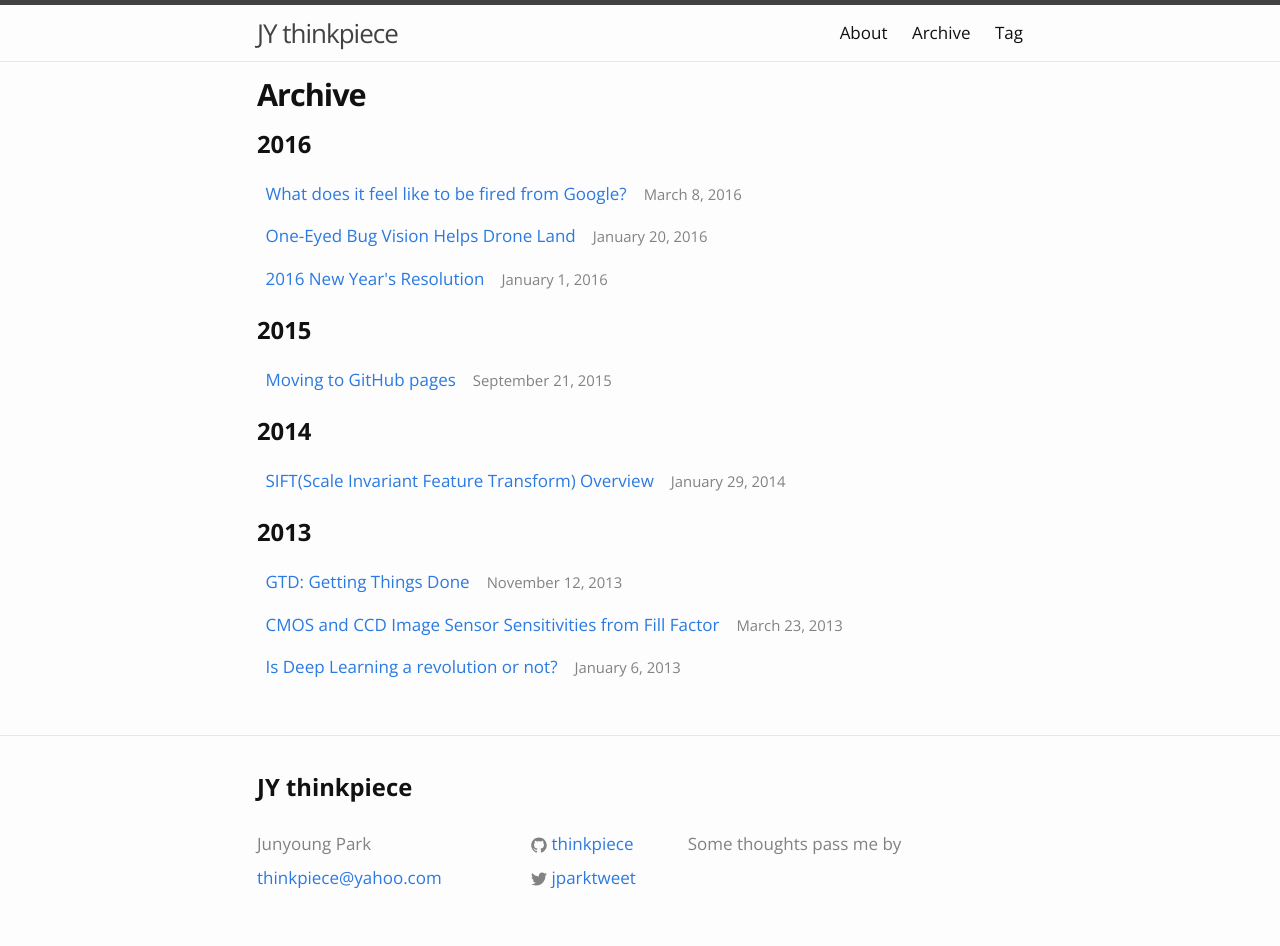
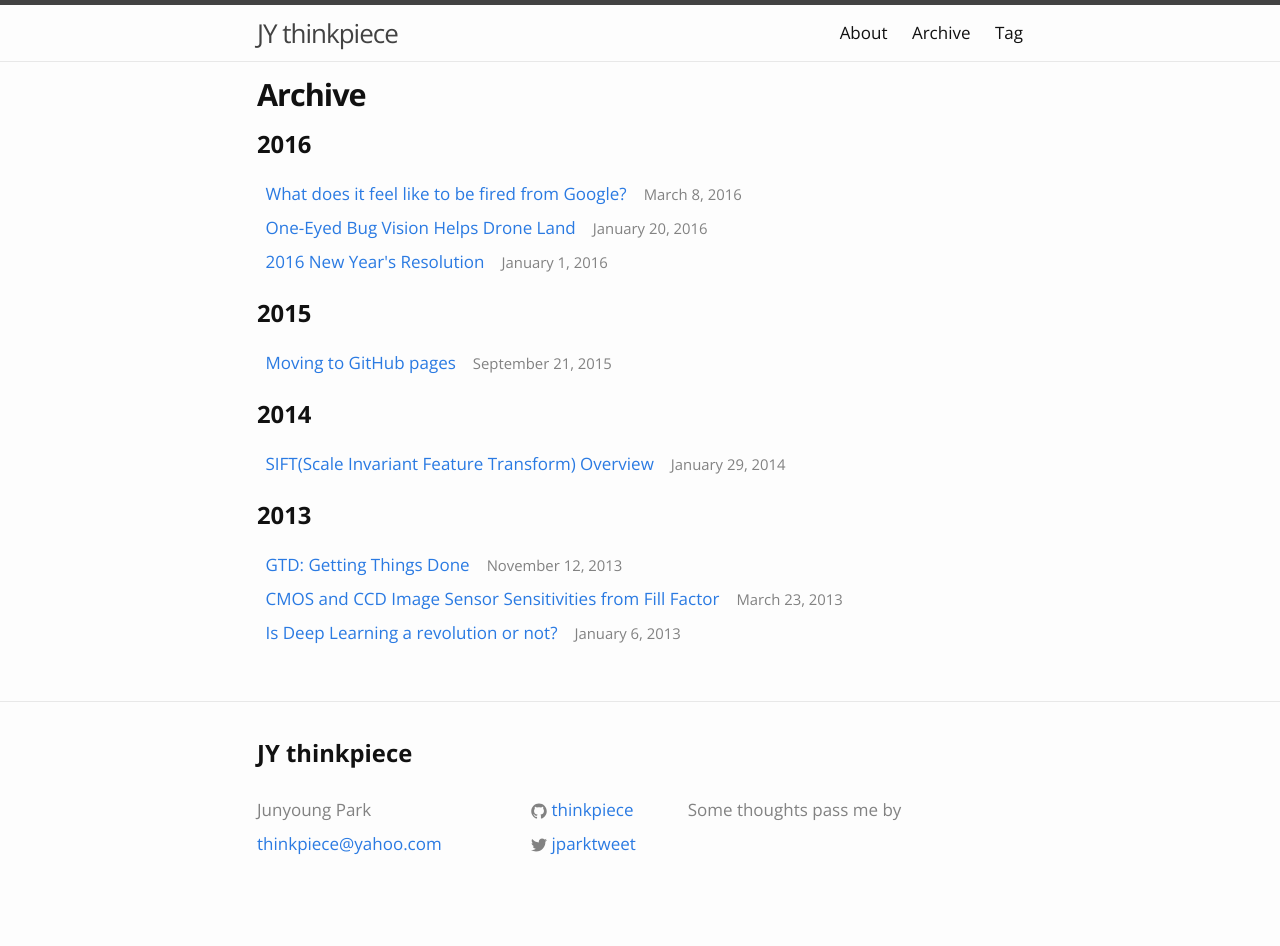
Before and after one commit to thinkpiece/thinkpiece.github.com, a Jekyll site: the page built from archive.html, in a window 1280 px wide. Built offline with Jekyll 4.4.1, drawn with Linux system fonts in a browser that asks for light colours; after the commit the page ends 912 px from its top, so only the background shows below that.

Commit message:
post-list margin fixed

```diff
--- a/_sass/_layout.scss
+++ b/_sass/_layout.scss
@@ -169,7 +169,7 @@
     list-style: none;
 
     > li {
-        margin-bottom: ($spacing-unit / 2);
+        margin-bottom: 0;
     }
 }
 
```
